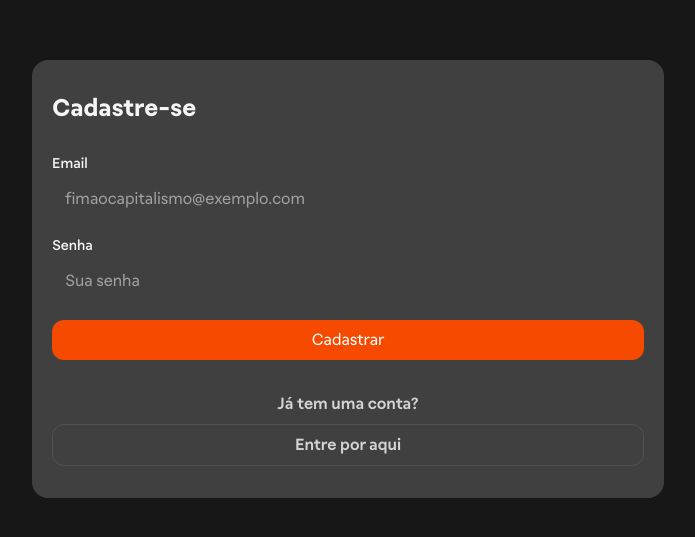
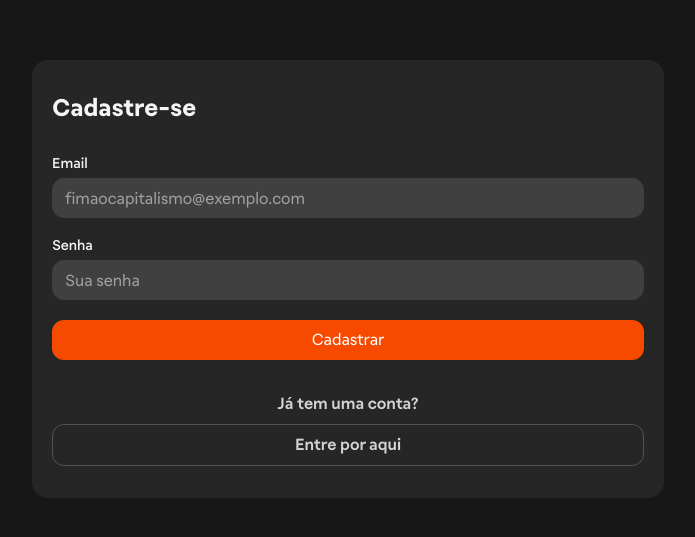
Before and after one commit to kaizinbr/pitchforkd, a Next.js app: page /sign-up in a window 1280 px wide. Shown: the part 121-658 px from the top of the page, without its empty margins (292-987 px from the left). Built offline with nearby package versions, Linux system fonts and the light colour scheme.

Commit message:
uns ajustes

```diff
--- a/app/(auth-pages)/sign-up/page.tsx
+++ b/app/(auth-pages)/sign-up/page.tsx
@@ -19,7 +19,7 @@ export default async function Signup(props: {
 
     return (
         <div className="w-full min-h-screen p-5 flex justify-center items-center">
-            <form className="flex-1 flex flex-col min-w-64 rounded-2xl py-8 px-5 bg-neutral-700">
+            <form className="flex-1 flex flex-col min-w-64 rounded-2xl py-8 px-5 bg-neutral-800">
                 <h1 className="text-2xl font-bold">Cadastre-se</h1>
                 <div className="flex flex-col gap-2 [&>input]:mb-3 mt-8">
                     <Label htmlFor="email">Email</Label>
--- a/app/actions.ts
+++ b/app/actions.ts
@@ -34,7 +34,7 @@ export const signUpAction = async (formData: FormData) => {
         return encodedRedirect(
             "success",
             "/sign-up",
-            "Deu certo, obirgado! Verifique seu email para confirmar sua conta"
+            "Deu certo, obrigado! Verifique seu email para confirmar sua conta."
         );
     }
 };
```
